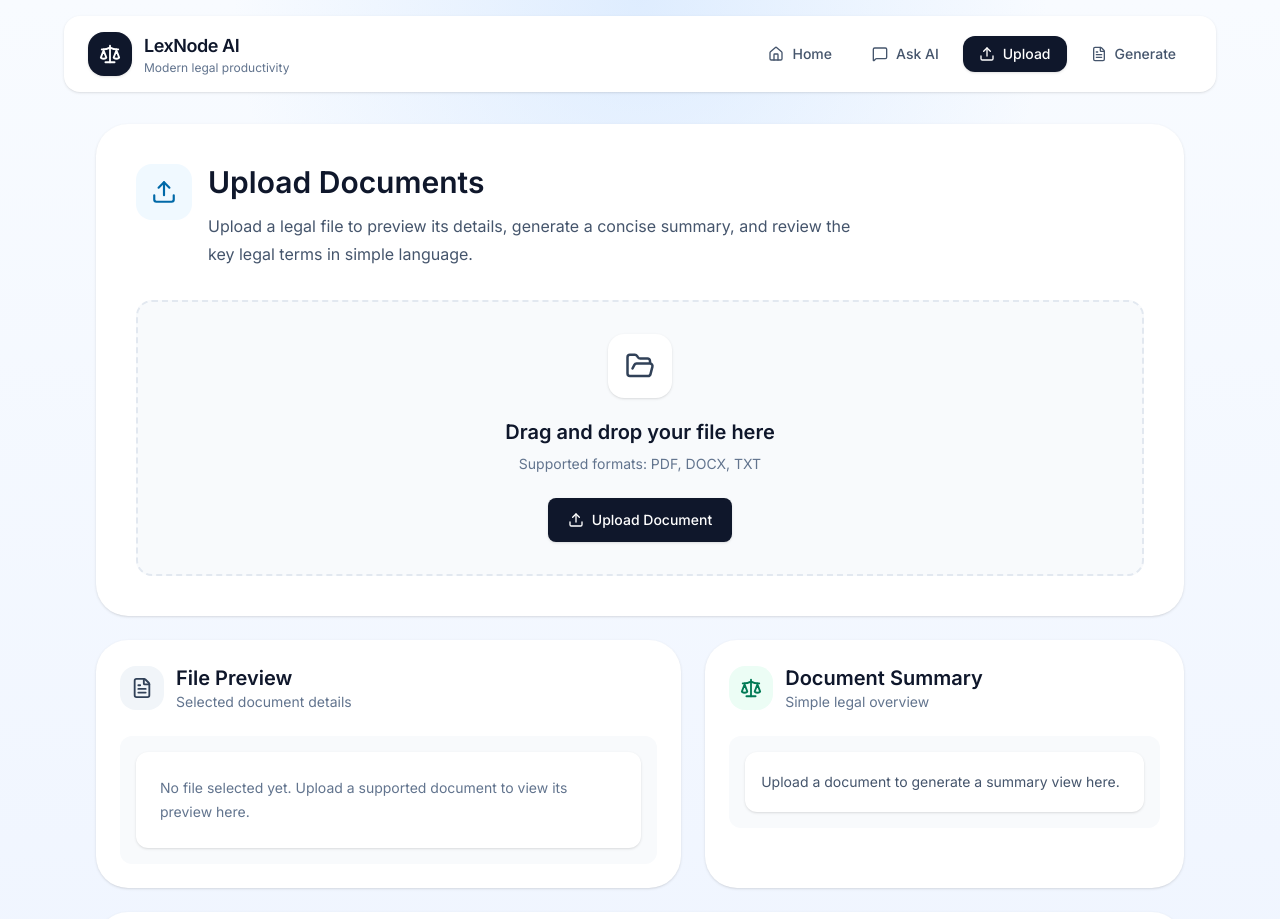
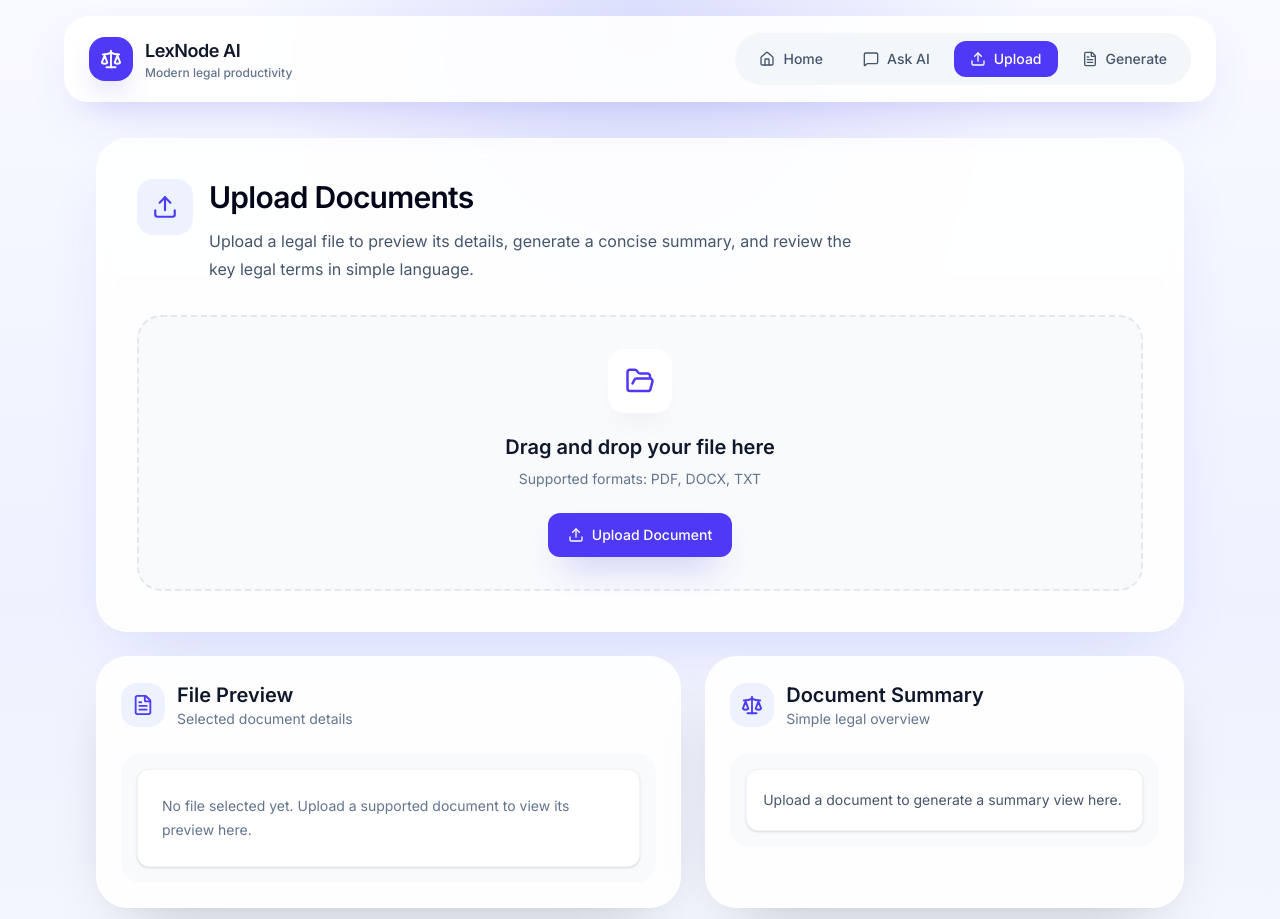
Before and after one commit to Anshul2202/Dev-Dynasty_Anshul, a React (Vite) app in the folder legal-ai-assistant/: page /upload in a window 1280 px wide. Shown: the top 919 px of the page. Built offline with nearby package versions, Linux system fonts and the light colour scheme.

Commit message:
Apply professional product-level styling

```diff
--- a/legal-ai-assistant/src/App.jsx
+++ b/legal-ai-assistant/src/App.jsx
@@ -7,9 +7,9 @@ import Upload from './pages/Upload'
 
 function App() {
   return (
-    <div className="min-h-screen bg-[radial-gradient(circle_at_top,_rgba(191,219,254,0.45),_transparent_30%),linear-gradient(180deg,_#f8fbff_0%,_#eef4ff_100%)]">
+    <div className="min-h-screen bg-[radial-gradient(circle_at_top,_rgba(99,102,241,0.18),_transparent_28%),linear-gradient(180deg,_#f8faff_0%,_#eef2ff_48%,_#f8fafc_100%)] text-slate-900">
       <Navbar />
-      <main className="mx-auto max-w-6xl px-4 pb-10 pt-4 sm:px-6 lg:px-8">
+      <main className="mx-auto max-w-6xl px-4 pb-12 pt-5 sm:px-6 lg:px-8">
         <Routes>
           <Route path="/" element={<Home />} />
           <Route path="/chat" element={<Chat />} />
--- a/legal-ai-assistant/src/index.css
+++ b/legal-ai-assistant/src/index.css
@@ -2,7 +2,17 @@
 
 @import "tailwindcss";
 
+html {
+  scroll-behavior: smooth;
+}
+
 body {
   margin: 0;
   font-family: 'Inter', Arial, Helvetica, sans-serif;
+  background: #f8faff;
+  color: #0f172a;
 }
+
+#root {
+  min-height: 100vh;
+}
--- a/legal-ai-assistant/src/layout/Navbar.jsx
+++ b/legal-ai-assistant/src/layout/Navbar.jsx
@@ -11,18 +11,18 @@ const navItems = [
 function Navbar() {
   return (
     <header className="sticky top-0 z-40 px-4 py-4 sm:px-6">
-      <div className="mx-auto flex max-w-6xl items-center justify-between rounded-2xl bg-white px-6 py-4 shadow">
+      <div className="mx-auto flex max-w-6xl items-center justify-between rounded-[1.5rem] border border-white/70 bg-white/90 px-6 py-4 shadow-[0_18px_50px_-22px_rgba(79,70,229,0.35)] backdrop-blur">
         <NavLink to="/" className="flex items-center gap-3">
-          <div className="flex h-11 w-11 items-center justify-center rounded-2xl bg-slate-900 text-white shadow-sm">
+          <div className="flex h-11 w-11 items-center justify-center rounded-2xl bg-indigo-600 text-white shadow-[0_14px_30px_-14px_rgba(79,70,229,0.7)]">
             <Scale size={22} />
           </div>
           <div>
             <p className="text-lg font-semibold tracking-tight text-slate-900">LexNode AI</p>
-            <p className="text-xs text-slate-500">Modern legal productivity</p>
+            <p className="text-xs font-medium text-slate-500">Modern legal productivity</p>
           </div>
         </NavLink>
 
-        <nav className="hidden items-center gap-2 md:flex">
+        <nav className="hidden items-center gap-2 rounded-full bg-slate-100/80 p-2 md:flex">
           {navItems.map((item) => {
             const Icon = item.icon
 
@@ -33,10 +33,10 @@ function Navbar() {
                 end={item.end}
                 className={({ isActive }) =>
                   [
-                    'flex items-center gap-2 rounded-xl px-4 py-2 text-sm font-medium transition',
+                    'flex items-center gap-2 rounded-xl px-4 py-2 text-sm font-medium transition-all duration-200',
                     isActive
-                      ? 'bg-slate-900 text-white shadow-sm'
-                      : 'text-slate-600 hover:bg-slate-100 hover:text-slate-900',
+                      ? 'bg-indigo-600 text-white shadow-[0_14px_30px_-18px_rgba(79,70,229,0.75)]'
+                      : 'text-slate-600 hover:bg-white hover:text-slate-900',
                   ].join(' ')
                 }
               >
@@ -48,7 +48,7 @@ function Navbar() {
         </nav>
       </div>
 
-      <nav className="mx-auto flex max-w-6xl gap-2 overflow-x-auto px-6 pb-4 md:hidden">
+      <nav className="mx-auto mt-3 flex max-w-6xl gap-2 overflow-x-auto px-1 pb-1 md:hidden">
         {navItems.map((item) => {
           const Icon = item.icon
 
@@ -59,10 +59,10 @@ function Navbar() {
               end={item.end}
               className={({ isActive }) =>
                 [
-                  'flex items-center gap-2 whitespace-nowrap rounded-xl px-4 py-2 text-sm font-medium transition',
+                  'flex items-center gap-2 whitespace-nowrap rounded-xl px-4 py-2 text-sm font-medium transition-all duration-200',
                   isActive
-                    ? 'bg-slate-900 text-white shadow-sm'
-                    : 'bg-slate-100 text-slate-600 hover:bg-slate-200 hover:text-slate-900',
+                    ? 'bg-indigo-600 text-white shadow-[0_14px_30px_-18px_rgba(79,70,229,0.75)]'
+                    : 'bg-white/90 text-slate-600 shadow hover:-translate-y-0.5 hover:text-slate-900',
                 ].join(' ')
               }
             >
--- a/legal-ai-assistant/src/pages/Upload.jsx
+++ b/legal-ai-assistant/src/pages/Upload.jsx
@@ -59,13 +59,13 @@ function Upload() {
 
   return (
     <section className="space-y-6">
-      <div className="rounded-[2rem] bg-white p-8 shadow sm:p-10">
+      <div className="rounded-[2rem] border border-white/80 bg-white/90 p-8 shadow-[0_24px_70px_-30px_rgba(79,70,229,0.22)] backdrop-blur sm:p-10">
         <div className="flex items-start gap-4">
-          <div className="flex h-14 w-14 items-center justify-center rounded-2xl bg-sky-50 text-sky-700">
+          <div className="flex h-14 w-14 items-center justify-center rounded-2xl bg-indigo-50 text-indigo-600">
             <UploadIcon size={26} />
           </div>
           <div>
-            <h1 className="text-3xl font-semibold text-slate-900">Upload Documents</h1>
+            <h1 className="text-3xl font-semibold tracking-tight text-slate-950">Upload Documents</h1>
             <p className="mt-3 max-w-2xl text-base leading-7 text-slate-600">
               Upload a legal file to preview its details, generate a concise summary,
               and review the key legal terms in simple language.
@@ -86,13 +86,13 @@ function Upload() {
               handleBrowse()
             }
           }}
-          className={`mt-8 rounded-2xl border-2 border-dashed p-8 text-center transition ${
+          className={`mt-8 rounded-[1.5rem] border-2 border-dashed p-8 text-center transition-all duration-200 ${
             isDragging
-              ? 'border-sky-500 bg-sky-50'
-              : 'border-slate-200 bg-slate-50 hover:border-sky-300 hover:bg-sky-50/60'
+              ? 'border-indigo-500 bg-indigo-50'
+              : 'border-slate-200 bg-slate-50 hover:-translate-y-0.5 hover:border-indigo-300 hover:bg-indigo-50/60'
           }`}
         >
-          <div className="mx-auto flex h-16 w-16 items-center justify-center rounded-2xl bg-white text-slate-700 shadow">
+          <div className="mx-auto flex h-16 w-16 items-center justify-center rounded-2xl bg-white text-indigo-600 shadow-[0_18px_34px_-24px_rgba(15,23,42,0.3)]">
             <FolderOpen size={30} />
           </div>
           <h2 className="mt-5 text-xl font-semibold text-slate-900">
@@ -105,7 +105,7 @@ function Upload() {
               event.stopPropagation()
               handleBrowse()
             }}
-            className="mt-6 inline-flex items-center gap-2 rounded-lg bg-slate-900 px-5 py-3 text-sm font-medium text-white shadow transition hover:bg-slate-800"
+            className="mt-6 inline-flex items-center gap-2 rounded-xl bg-indigo-600 px-5 py-3 text-sm font-medium text-white shadow-[0_18px_34px_-18px_rgba(79,70,229,0.85)] transition-all duration-200 hover:-translate-y-0.5 hover:bg-indigo-700"
           >
             <UploadIcon size={16} />
             Upload Document
@@ -121,9 +121,9 @@ function Upload() {
       </div>
 
       <div className="grid gap-6 lg:grid-cols-[1.1fr_0.9fr]">
-        <article className="rounded-[2rem] bg-white p-6 shadow">
+        <article className="rounded-[2rem] border border-white/80 bg-white/90 p-6 shadow-[0_24px_60px_-34px_rgba(15,23,42,0.35)] backdrop-blur">
           <div className="flex items-center gap-3">
-            <div className="flex h-11 w-11 items-center justify-center rounded-2xl bg-slate-100 text-slate-700">
+            <div className="flex h-11 w-11 items-center justify-center rounded-2xl bg-indigo-50 text-indigo-600">
               <FileText size={22} />
             </div>
             <div>
@@ -132,21 +132,21 @@ function Upload() {
             </div>
           </div>
 
-          <div className="mt-6 rounded-xl bg-slate-50 p-4">
+          <div className="mt-6 rounded-[1.25rem] bg-slate-50 p-4">
             {selectedFile ? (
               <div className="space-y-3">
-                <div className="rounded-xl bg-white p-4 shadow">
+                <div className="rounded-xl border border-slate-100 bg-white p-4 shadow-sm">
                   <p className="text-sm font-medium text-slate-500">File Name</p>
                   <p className="mt-1 text-base font-semibold text-slate-900">{selectedFile.name}</p>
                 </div>
                 <div className="grid gap-3 sm:grid-cols-2">
-                  <div className="rounded-xl bg-white p-4 shadow">
+                  <div className="rounded-xl border border-slate-100 bg-white p-4 shadow-sm">
                     <p className="text-sm font-medium text-slate-500">File Type</p>
                     <p className="mt-1 text-base text-slate-900">
                       {selectedFile.name.split('.').pop()?.toUpperCase()}
                     </p>
                   </div>
-                  <div className="rounded-xl bg-white p-4 shadow">
+                  <div className="rounded-xl border border-slate-100 bg-white p-4 shadow-sm">
                     <p className="text-sm font-medium text-slate-500">File Size</p>
                     <p className="mt-1 text-base text-slate-900">
                       {(selectedFile.size / 1024).toFixed(1)} KB
@@ -155,16 +155,16 @@ function Upload() {
                 </div>
               </div>
             ) : (
-              <div className="rounded-xl bg-white p-6 text-sm leading-6 text-slate-500 shadow">
+              <div className="rounded-xl border border-slate-100 bg-white p-6 text-sm leading-6 text-slate-500 shadow-sm">
                 No file selected yet. Upload a supported document to view its preview here.
               </div>
             )}
           </div>
         </article>
 
-        <article className="rounded-[2rem] bg-white p-6 shadow">
+        <article className="rounded-[2rem] border border-white/80 bg-white/90 p-6 shadow-[0_24px_60px_-34px_rgba(15,23,42,0.35)] backdrop-blur">
           <div className="flex items-center gap-3">
-            <div className="flex h-11 w-11 items-center justify-center rounded-2xl bg-emerald-50 text-emerald-700">
+            <div className="flex h-11 w-11 items-center justify-center rounded-2xl bg-indigo-50 text-indigo-600">
               <Scale size={22} />
             </div>
             <div>
@@ -173,15 +173,15 @@ function Upload() {
             </div>
           </div>
 
-          <div className="mt-6 rounded-xl bg-slate-50 p-4 text-sm leading-7 text-slate-600">
+          <div className="mt-6 rounded-[1.25rem] bg-slate-50 p-4 text-sm leading-7 text-slate-600">
             {selectedFile ? (
-              <div className="rounded-xl bg-white p-4 shadow">
+              <div className="rounded-xl border border-slate-100 bg-white p-4 shadow-sm">
                 This uploaded document appears to define obligations between the
                 parties, restrict disclosure of confidential information, and
                 explain how the agreement may be enforced or terminated.
               </div>
             ) : (
-              <div className="rounded-xl bg-white p-4 shadow">
+              <div className="rounded-xl border border-slate-100 bg-white p-4 shadow-sm">
                 Upload a document to generate a summary view here.
               </div>
             )}
@@ -189,9 +189,9 @@ function Upload() {
         </article>
       </div>
 
-      <article className="rounded-[2rem] bg-white p-6 shadow">
+      <article className="rounded-[2rem] border border-white/80 bg-white/90 p-6 shadow-[0_24px_60px_-34px_rgba(15,23,42,0.35)] backdrop-blur">
         <div className="flex items-center gap-3">
-          <div className="flex h-11 w-11 items-center justify-center rounded-2xl bg-amber-50 text-amber-700">
+          <div className="flex h-11 w-11 items-center justify-center rounded-2xl bg-indigo-50 text-indigo-600">
             <Scale size={22} />
           </div>
           <div>
@@ -202,7 +202,10 @@ function Upload() {
 
         <div className="mt-6 grid gap-4 md:grid-cols-3">
           {keyTerms.map((item) => (
-            <div key={item.term} className="rounded-xl bg-slate-50 p-5 shadow-sm">
+            <div
+              key={item.term}
+              className="rounded-[1.25rem] border border-slate-100 bg-slate-50 p-5 shadow-sm transition-all duration-200 hover:-translate-y-0.5 hover:border-indigo-100 hover:bg-white"
+            >
               <p className="text-lg font-semibold text-slate-900">{item.term}</p>
               <p className="mt-2 text-sm leading-6 text-slate-600">{item.explanation}</p>
             </div>
```
Also changed, not shown: legal-ai-assistant/src/pages/Chat.jsx (+11 -11 lines), legal-ai-assistant/src/pages/Generate.jsx (+13 -13 lines), legal-ai-assistant/src/pages/Home.jsx (+8 -8 lines).
